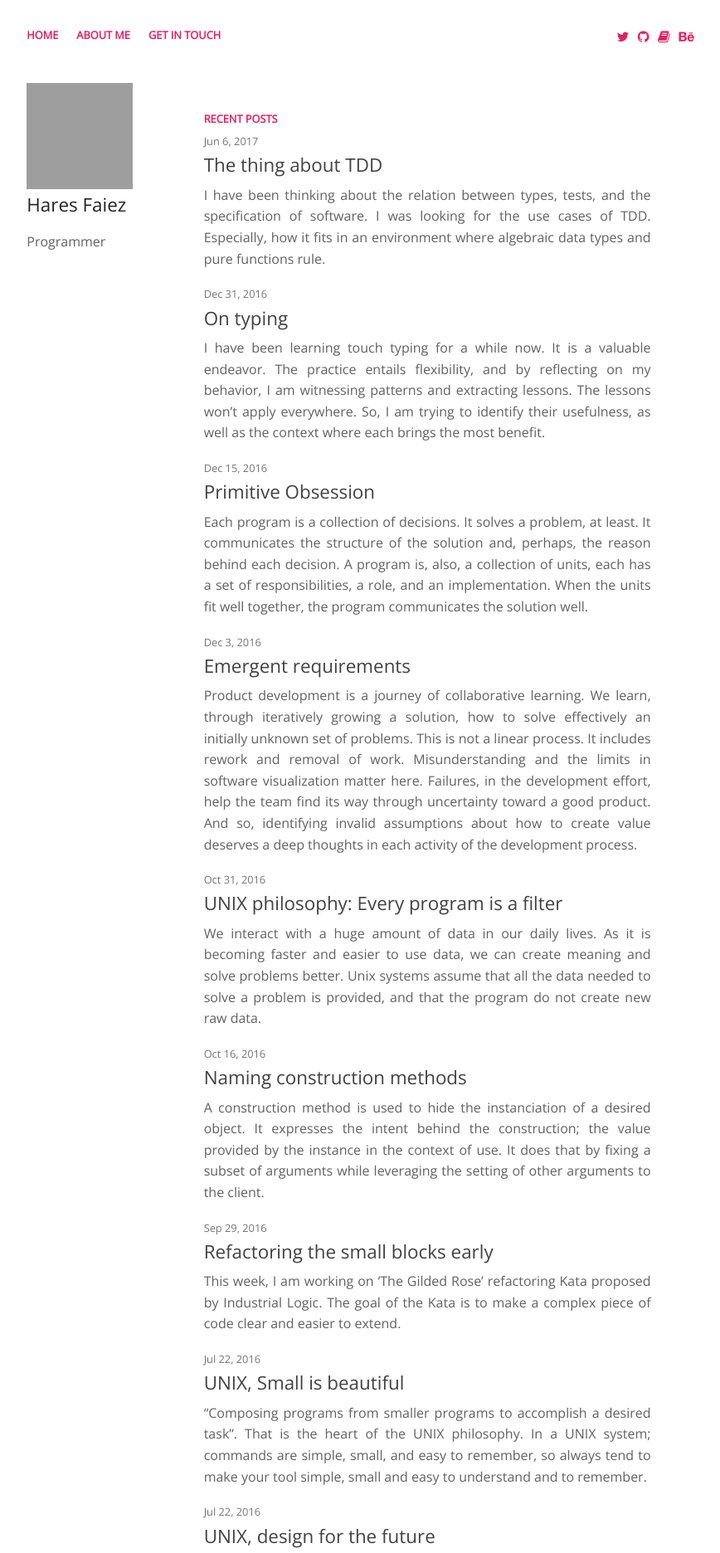
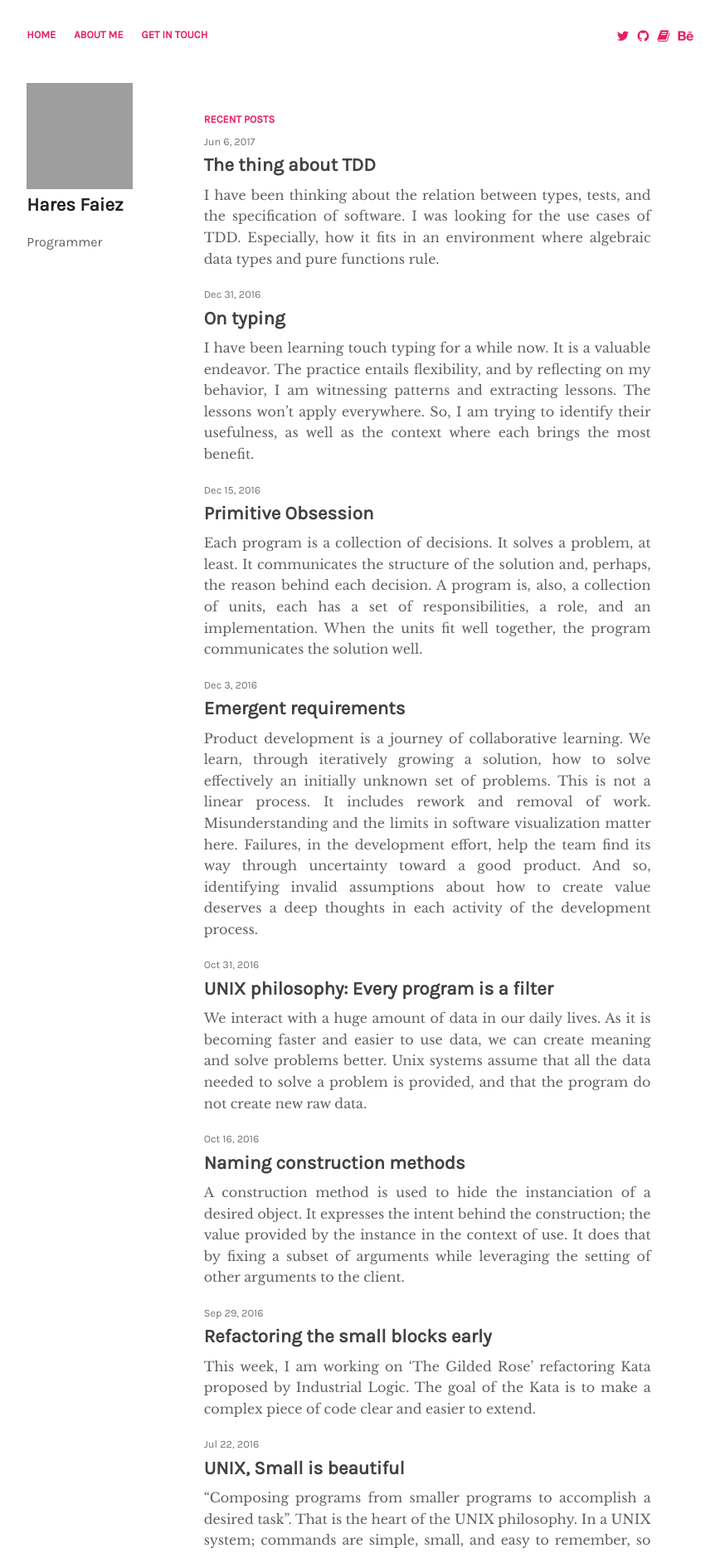
Before and after one commit to haresfaiez/haresfaiez.github.io, a Jekyll site: the page built from index.html, in a window 1280 px wide. Shown: the top 1872 px of the page at 83% size, without its empty margins (196-1064 px from the left). Built offline with Jekyll 4.4.1, drawn with Linux system fonts in a browser that asks for light colours; some web fonts are replaced; grey boxes are pictures that could not be loaded.

Commit message:
Change the font family

```diff
--- a/_sass/custom/_typography.scss
+++ b/_sass/custom/_typography.scss
@@ -1,7 +1,7 @@
-@import url(https://fonts.googleapis.com/css?family=Fanwood+Text|Open+Sans);
+@import url(https://fonts.googleapis.com/css?family=Libre+Baskerville|Karla);
 
-$serif-font     : "Fanwood Text", serif;
-$sans-serif-font: "Open Sans", sans-serif !default;
+$serif-font     : "Libre Baskerville", serif;
+$sans-serif-font: "Karla", sans-serif !default;
 
 $default-font-size: 1rem;
 $tiny-font-size   : 0.8rem;
@@ -12,6 +12,7 @@ $big-font-size    : 1.4rem;
   font: {
     size  : $font-size;
     family: $sans-serif-font;
+    weight: bold;
   }
 }
 
@@ -23,10 +24,7 @@ body {
 }
 
 .inline-list > li > a {
-  font: {
-    size  : $tiny-font-size;
-    weight: bold;
-  }
+  @include header($tiny-font-size);
 }
 
 aside {
@@ -42,17 +40,14 @@ h2, h3, h4, h5, h6 {
 }
 
 .bloc .header {
-  font: {
-    size  : $tiny-font-size;
-    weight: bold;
-  }
+  @include header($tiny-font-size);
+}
+
+.text-bloc p {
+  font-family: $serif-font;
+  text-align: justify;
 }
 
 .text-bloc aside {
   font-size: $tiny-font-size;
 }
-
-.text-bloc p {
-  font-size: $default-font-size;
-  text-align: justify;
-}
```
